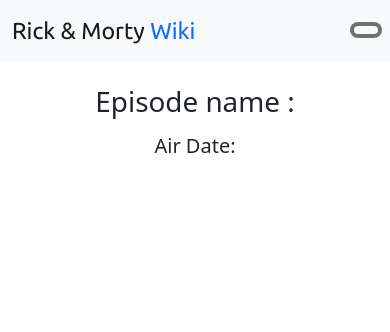
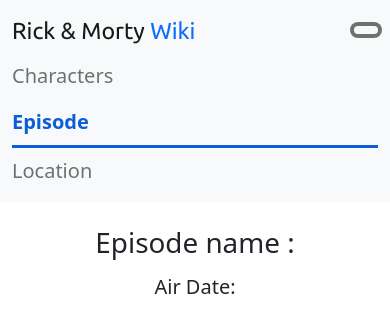
Before and after one commit to Googluu/rickandmorty, a React (Vite) app: page /episodes in a window 390 px wide. Both pictures are taken after a click on the button "Toggle navigation". Shown: the top 332 px of the page. Built offline with nearby package versions, Linux system fonts and the light colour scheme; no server answers.

Commit message:
09 step: episodes error return card api #001

```diff
--- a/src/components/Navbar/Navbar.jsx
+++ b/src/components/Navbar/Navbar.jsx
@@ -1,7 +1,7 @@
 import React from 'react';
 import { NavLink, Link } from "react-router-dom";
 
-import "../../App.css";
+import "../../App.scss";
 
 const Navbar = () => {
   return (
@@ -12,12 +12,11 @@
         </Link>
         <style jsx="true">
           {`
-            button[aria-expanded="false"] > .close {
-              display: none;
-            }
-            button[aria-expanded="true"] > .open {
-              display: none;
-            }
+          button[aria-expanded="false"] > .close {
+            display: none;
+          }
+          button[aria-expanded="true"] > .open {
+            display: none;
           `}
         </style>
         <button
@@ -34,6 +33,7 @@
         </button>
         <div
           className="collapse navbar-collapse justify-content-end"
+          id="navbarNavAltMarkup"
         >
           <div className="navbar-nav fs-5">
             <NavLink to="/" className="nav-link">
@@ -42,7 +42,7 @@
             <NavLink to="/episodes" className="nav-link">
               Episode
             </NavLink>
-            <NavLink to="/location" activeClassName="active" className="nav-link">
+            <NavLink to="/location" activeclassname="active" className="nav-link">
               Location
             </NavLink>
           </div>
--- a/src/pages/Episodes.jsx
+++ b/src/pages/Episodes.jsx
@@ -4,13 +4,13 @@
 const Episodes = () => {
   const [results, setResults] = useState([])
   const [info, setInfo] = useState([])
-  const [id, setId] = useState(1)
+  const [id, setID] = useState(1)
   let { air_date, episode, name } = info;
 
   let api = `https://rickandmortyapi.com/api/episode/${id}`
 
   useEffect(() => {
-    (async () => {
+    (async function () {
       const data = await fetch(api).then((res) => res.json());
       setInfo(data);
 
@@ -33,6 +33,17 @@
           Air Date: {air_date === "" ? "Unknown" : air_date}
         </h5>
       </div>
+      {/* <div className="row">
+        <div className="col-lg-3 col-12 mb-4">
+          <h4 className="text-center mb-4">Pick Episode</h4>
+          <InputGroup name="Episode" changeID={setID} total={51} />
+        </div>
+        <div className="col-lg-8 col-12">
+          <div className="row">
+            <Card results={results} />
+          </div>
+        </div>
+      </div> */}
     </div>
   );
 }
```
Also changed, not shown: src/App.scss (renamed from src/App.css).
